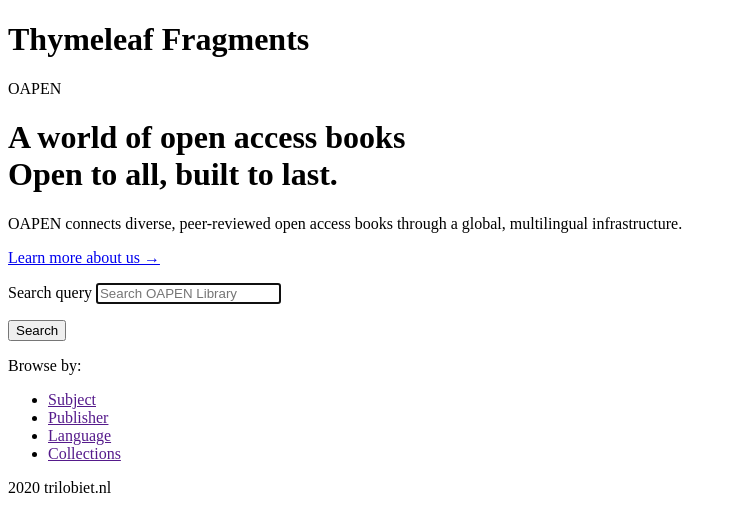
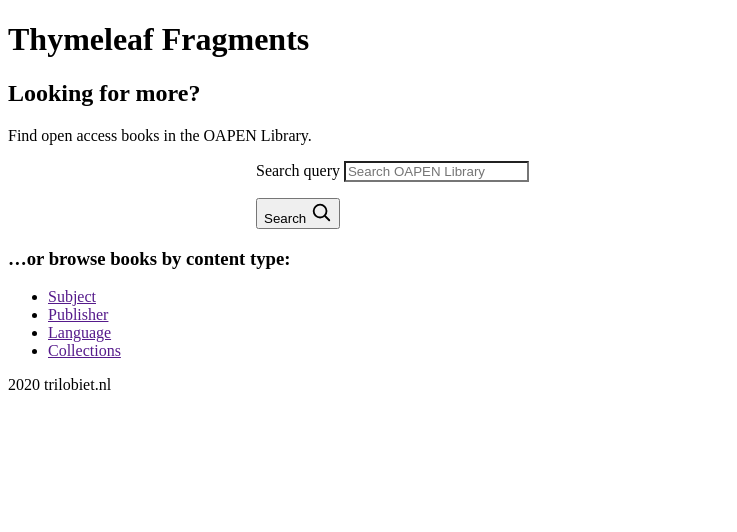
Before and after one commit to trilobiet/oapenwebsite, a Spring app: page /home/herosearch in a window 1280 px wide. Shown: the top 532 px of the page, without its empty margins (0-737 px from the left). Run offline with Thymeleaf, Linux system fonts and the light colour scheme; the template is opened without the code that fills it, so the values that code supplies are empty.

Commit message:
Reorganise hero

```diff
--- a/src/main/resources/templates/home/herosearch.html
+++ b/src/main/resources/templates/home/herosearch.html
@@ -11,53 +11,59 @@
 </div>
 
 <!--
-	Hero (with search form and
-	browse shortcuts)
+	Hero search prompt
 ~~~~~~~~~~~~~~~~~~~~~~~~~~~ -->
-<th:block th:fragment="hero_left">
-  <p class="bulma-title bulma-is-5 bulma-mb-1">OAPEN</p>
-  <h1 class="bulma-title bulma-is-2 bulma-is-semibold bulma-mb-4">
-		A world of open access books<br>
-		Open to all, built to last.
-	</h1>
-  <p class="bulma-is-size-5 bulma-mb-4">
-    OAPEN connects diverse, peer-reviewed open access books through a global, multilingual infrastructure.
-  </p>
-  <p class="bulma-is-size-5 bulma-mb-6">
-    <a th:href="@{'/about'}" class="bulma-link">Learn more about us →</a>
-  </p>
+<th:block th:fragment="search">
+  <section role="search" aria-labelledby="home-search-title" class="bulma-section bulma-py-5">
+    <div class="bulma-container bulma-has-text-centered">
 
-  <!-- Search form -->
+      <h2 id="home-search-title" class="bulma-title bulma-is-4 bulma-mb-2">Looking for more?</h2>
+      <p class="bulma-is-size-5 bulma-mb-4">Find open access books in the OAPEN Library.</p>
+
       <form th:action="${settings.dspace_site+'discover'}" class="oapen-hero-search-form" role="search">
-    <div class="bulma-field bulma-has-addons oa-input-group">
+        <div class="bulma-field bulma-has-addons oa-input-group"
+            style="max-width:48rem;width:100%;margin-inline:auto;color:var(--bulma-paper);">
           <p class="bulma-control bulma-is-expanded">
             <label for="ipt_search" class="bulma-is-sr-only">Search query</label>
-        <input id="ipt_search" class="bulma-input oa-placeholder-75" type="text" name="query" placeholder="Search OAPEN Library" autofocus="autofocus">
+            <input id="ipt_search"
+                  class="bulma-input bulma-is-large oa-placeholder-75"
+                  type="text" name="query"
+                  placeholder="Search OAPEN Library"
+                  style="background:transparent;color:var(--bulma-paper);">
           </p>
           <p class="bulma-control">
-        <button type="submit" class="bulma-button bulma-has-background-ink bulma-has-text-paper bulma-is-shadowless">Search</button>
+            <button type="submit"
+                    class="bulma-button bulma-is-large bulma-has-background-brand-hero bulma-has-text-paper bulma-is-shadowless"
+                    aria-label="Search">
+              <span class="bulma-is-sr-only">Search</span>
+              <svg width="22" height="22" viewBox="0 0 24 24" aria-hidden="true" focusable="false"
+                  xmlns="http://www.w3.org/2000/svg">
+                <circle cx="11" cy="11" r="7" fill="none" stroke="currentColor" stroke-width="2"/>
+                <line x1="16.65" y1="16.65" x2="21" y2="21"
+                      stroke="currentColor" stroke-width="2" stroke-linecap="round"/>
+              </svg>
+            </button>
           </p>
         </div>
       </form>
 
-  <!-- Browse shortcuts -->
+
       <div class="bulma-mt-4" role="group" aria-label="Browse by">
-    <p class="bulma-is-size-5 bulma-mb-2">Browse by:</p>
-    <ul class="bulma-tags">
-      <li>
-				<a class="bulma-tag bulma-is-rounded bulma-has-text-weight-medium" th:href="${settings.dspace_site+'browse?type=classification_text'}">Subject</a>
-			</li>
-      <li>
-        <a class="bulma-tag bulma-is-rounded bulma-has-text-weight-medium" th:href="${settings.dspace_site+'browse?type=publisher'}">Publisher</a>
-			</li>
-      <li>
-        <a class="bulma-tag bulma-is-rounded bulma-has-text-weight-medium" th:href="${settings.dspace_site+'browse?type=language'}">Language</a>
-			</li>
-      <li>
-        <a class="bulma-tag bulma-is-rounded bulma-has-text-weight-medium" th:href="${settings.dspace_site+'browse?type=collection'}">Collections</a>
-			</li>
+        <h3 class="bulma-is-size-5 bulma-mb-4">&hellip;or browse books by content type:</h3>
+        <ul class="bulma-tags bulma-is-justify-content-center">
+          <li><a class="bulma-tag bulma-is-medium bulma-is-paper bulma-is-rounded bulma-has-text-weight-medium"
+                 th:href="${settings.dspace_site+'browse?type=classification_text'}">Subject</a></li>
+          <li><a class="bulma-tag bulma-is-medium bulma-is-paper bulma-is-rounded bulma-has-text-weight-medium"
+                 th:href="${settings.dspace_site+'browse?type=publisher'}">Publisher</a></li>
+          <li><a class="bulma-tag bulma-is-medium bulma-is-paper bulma-is-rounded bulma-has-text-weight-medium"
+                 th:href="${settings.dspace_site+'browse?type=language'}">Language</a></li>
+          <li><a class="bulma-tag bulma-is-medium bulma-is-paper bulma-is-rounded bulma-has-text-weight-medium"
+                 th:href="${settings.dspace_site+'browse?type=collection'}">Collections</a></li>
         </ul>
       </div>
+
+    </div>
+  </section>
 </th:block>
 
 <footer th:fragment="footer">
--- a/src/main/resources/templates/home/toolkit.html
+++ b/src/main/resources/templates/home/toolkit.html
@@ -31,7 +31,7 @@
             The toolkit helps authors navigate open-access book publishing, building trust through clear guidance. Browse lifecycle-based articles, FAQs or search by keyword.
           </p>
         </div>
-        <a th:href="${toolkitUrl}" class="bulma-buttonbulma-is-outlined bulma-is-shadowless">Go to the Toolkit</a>
+        <a th:href="${toolkitUrl}" class="bulma-button bulma-is-outlined bulma-is-shadowless">Go to the Toolkit</a>
       </div>
 
     </div>
--- a/src/main/resources/templates/include/featuredtitles.html
+++ b/src/main/resources/templates/include/featuredtitles.html
@@ -13,7 +13,7 @@
 <th:block th:fragment="featured">
   <div id="FeaturedTitles" class="bulma-has-text-paper oa-featured-titles" role="region" aria-label="New additions">
     <header
-					class="bulma-level bulma-is-mobile bulma-pb-2 oa-section-header oa-has-star-right"
+					class="bulma-level bulma-is-mobile bulma-pb-2 oa-section-header oa-has-star-center"
 					th:classappend="' star-offset-' + ${T(java.lang.Math).round(T(java.lang.Math).random()*2 + 1)}"
 					th:style="'--star-url:url(' + @{/static-assets/svg/Star3.svg} + '); --star-size:32px; ' +
           '--star2-url:url(' + @{/static-assets/svg/Star2.svg} + '); --star2-size:24px; --star2-x:78%;'">
```
Also changed, not shown: frontend/oa-custom-classes.scss (+16 -11 lines), src/main/resources/templates/home.html (+15 -11 lines), src/main/resources/templates/home/herotagline.html (added, +35 -0 lines), src/main/resources/static/static-assets/svg/doodles.svg (added). Lines whose indentation alone changed are shown as unchanged.
